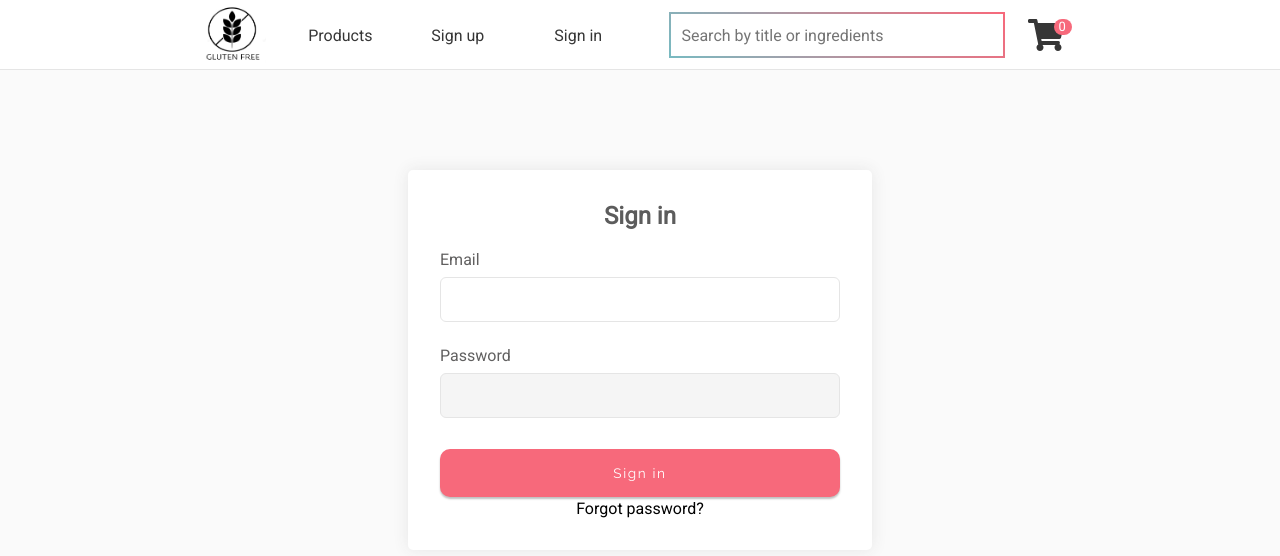
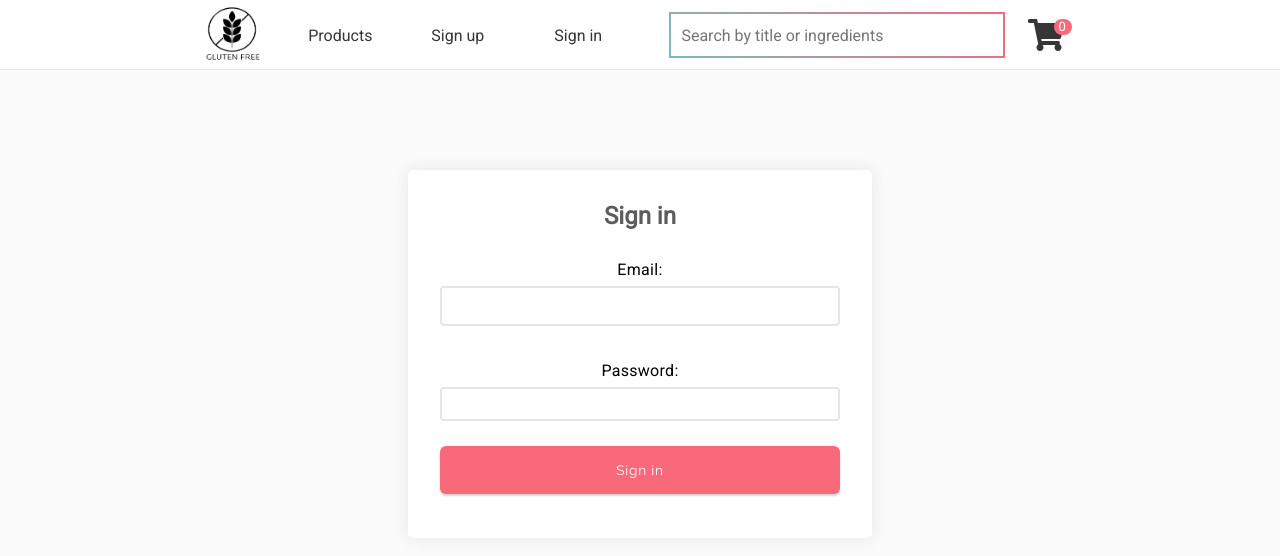
Before and after one commit to adOxey/gluggi_shop, a React (Create React App) app: page /sign-in in a window 1280 px wide. Shown: the top 556 px of the page. Built offline with nearby package versions, Linux system fonts and the light colour scheme; no server answers; the database is empty; a web font is replaced by a local one.

Commit message:
Improved Signin page, mainly error reporting to users

```diff
--- a/src/project/Main/AddProductForm/AddProductForm.js
+++ b/src/project/Main/AddProductForm/AddProductForm.js
@@ -43,12 +43,7 @@ const AddProductForm = () => {
     handleImageAsFile,
     success,
     handleUploadImage,
-  } = useForm(
-    initialState,
-    validation,
-    formReducer,
-    handleFirebaseUpload
-  );
+  } = useForm(initialState, validation, formReducer, handleFirebaseUpload);
 
   useEffect(() => {
     if (values.completed) {
@@ -144,7 +139,7 @@ const AddProductForm = () => {
             isTouched={values.isTouched.price}
           />
           <FormInput
-            label="Upload product file:"
+            label="Upload product image:"
             type="file"
             name="imageAsUrl"
             onBlur={handleBlur}
--- a/src/project/Main/SignIn/SignIn.js
+++ b/src/project/Main/SignIn/SignIn.js
@@ -1,23 +1,51 @@
-import React, { useState } from "react";
+import React, { useState, useEffect } from "react";
 import classes from "./SignIn.module.css";
 import { gluggiAuth } from "../../../firebase/firebase";
+import useForm from "../../../shared/hooks/useForm";
+import { formReducer } from "../../../reducers/formReducer";
+import { validation, firebaseAuthErrors } from "./validation";
 import { useHistory } from "react-router-dom";
+import { Button, Form, FormInput } from "../../../shared/components";
 
 const SignIn = () => {
-  const [email, setEmail] = useState("");
-  const [password, setPassword] = useState("");
   const history = useHistory();
 
-  const handleSignIn = async (e) => {
-    e.preventDefault();
+  const [authErrors, setAuthErrors] = useState({});
+  const authErrorMessage = firebaseAuthErrors(authErrors);
+
+  const initialState = {
+    email: "",
+    password: "",
+    errors: {},
+    isTouched: {
+      email: false,
+      password: false,
+    },
+    completed: false,
+  };
+
+  const { values, handleBlur, handleChange, handleSubmit } = useForm(
+    initialState,
+    validation,
+    formReducer
+  );
+
+  useEffect(() => {
+    if (values.completed) {
+      handleSignIn();
+    }
+  }, [values.completed]);
+
+  const handleSignIn = async () => {
     await gluggiAuth
-      .signInWithEmailAndPassword(email, password)
+      .signInWithEmailAndPassword(values.email, values.password)
       .then((res) => {
         history.push("/products");
         return res;
       })
       .catch((err) => {
         console.log("Err msg:", err);
+        setAuthErrors((prevState) => err);
       });
   };
 
@@ -25,27 +53,32 @@ const SignIn = () => {
     <div className={classes.wrapper}>
       <div className={classes.container}>
         <h2 className={classes.heading}>Sign in</h2>
-        <form className={classes.loginForm}>
-          <label className={classes.label}>Email</label>
-          <input
+        <Form onClick={handleSubmit}>
+          <FormInput
+            label="Email:"
             type="text"
-            value={email}
-            onChange={(e) => setEmail(e.target.value)}
-            autoFocus
-            required
+            name="email"
+            value={values.email}
+            onChange={handleChange}
+            onBlur={handleBlur}
+            error={values.errors.email}
+            isTouched={values.isTouched.email}
           />
-          <label className={classes.label}>Password</label>
-          <input
+          <FormInput
+            label="Password:"
             type="password"
-            value={password}
-            onChange={(e) => setPassword(e.target.value)}
-            required
+            name="password"
+            value={values.password}
+            onChange={handleChange}
+            onBlur={handleBlur}
+            error={values.errors.password}
+            isTouched={values.isTouched.password}
           />
-          <button className={classes.btn} onClick={handleSignIn}>
+          <Button handleClick={handleSubmit} size={{ width: "100%" }}>
             Sign in
-          </button>
-          <p>Forgot password?</p>
-        </form>
+          </Button>
+          <p style={{ color: "red", paddingTop: "10px" }}>{authErrorMessage}</p>
+        </Form>
       </div>
     </div>
   );
--- /dev/null
+++ b/src/project/Main/SignIn/validation.js
@@ -0,0 +1,34 @@
+export const validation = (values) => {
+  let errors = {};
+
+  if (!values.email) {
+    errors.email = "Email is required";
+  } else if (!values.email.includes("@")) {
+    errors.email = "Please enter valid email adress.";
+  }
+
+  if (!values.password) {
+    errors.password = "Password is required";
+  }
+
+  return errors;
+};
+
+export const firebaseAuthErrors = (authErrors) => {
+  let errorMessage = "";
+
+  if (authErrors.code === "auth/user-not-found") {
+    errorMessage =
+      "There is no user registered with that email address or password. Note that both fields are case-sensitive ";
+  } else if (authErrors.code === "auth/wrong-password") {
+    errorMessage =
+      "Entered password is invalid. Note that password field is case-sensitive.";
+  } else if (authErrors.code === "auth/invalid-email") {
+    errorMessage =
+      "Email address is invalid. Note that email field is case-sensitive.";
+  }
+
+  return errorMessage;
+};
+
+export default validation;
--- a/src/project/Main/SignUp/SignUp.js
+++ b/src/project/Main/SignUp/SignUp.js
@@ -30,6 +30,11 @@ const SignUp = (props) => {
   );
 
   useEffect(() => {
+    if (values.completed) {
+      handleSignup();
+    }
+  }, [values.completed]);
+
   const handleSignup = async () => {
     if (values.completed) {
       await gluggiAuth
@@ -42,9 +47,8 @@ const SignUp = (props) => {
           console.log(err);
         });
     }
+    console.log("Rerenderujem Signup");
   };
-    handleSignup();
-  }, [values.completed]);
 
   return (
     <div className={classes.container}>
--- a/src/reducers/formReducer.js
+++ b/src/reducers/formReducer.js
@@ -5,7 +5,7 @@ export const formReducer = (state, action) => {
         ...state,
         [action.name]: action.value,
       };
-    case "VALIDATE":
+    case "VALIDATE_ONBLUR":
       return {
         ...state,
         errors: action.payload,
@@ -14,17 +14,17 @@ export const formReducer = (state, action) => {
           [action.name]: true,
         },
       };
-    case "HANDLE_CHANGE_IMAGE":
+    case "HANDLE_IMAGE_AS_FILE":
       return {
         ...state,
         imageAsFile: action.payload,
       };
-    case "RETURNED_IMG_URL":
+    case "RETURN_IMG_URL":
       return {
         ...state,
         imageAsUrl: action.payload,
       };
-    case "ONSUBMIT_VALIDATE":
+    case "VALIDATE_ONSUBMIT":
       const keys = Object.keys(state.isTouched)
         .map((key) => {
           return key;
@@ -38,11 +38,13 @@ export const formReducer = (state, action) => {
         },
         errors: { ...action.payload },
       };
-    case "COMPLETE_FORM":
+    case "SUBMIT_FORM":
       return {
         ...state,
         completed: true,
       };
+    case "RESET_FORM":
+      return action.payload;
     default:
       return state;
   }
--- a/src/shared/components/FormInput/index.js
+++ b/src/shared/components/FormInput/index.js
@@ -44,8 +44,7 @@ const FormInput = ({
 FormInput.defaultProps = {
   type: "text",
   className: classes.Input,
-  locked: false,
-  focussed: false,
+  isTouched: false,
 };
 
 FormInput.propTypes = {
--- a/src/shared/hooks/useForm.js
+++ b/src/shared/hooks/useForm.js
@@ -1,11 +1,6 @@
 import React, { useState } from "react";
 
-const useForm = (
-  initialState,
-  validation,
-  reducer,
-  handleFirebaseUpload
-) => {
+const useForm = (initialState, validation, reducer, handleFirebaseUpload) => {
   const [values, dispatch] = React.useReducer(reducer, initialState);
   const [success, setSuccess] = useState({ submitted: false, message: "" });
 
@@ -21,7 +16,7 @@ const useForm = (
   const handleBlur = (e) => {
     const checkForErrors = validation(values);
     dispatch({
-      type: "VALIDATE",
+      type: "VALIDATE_ONBLUR",
       payload: checkForErrors,
       name: e.target.name,
     });
@@ -29,12 +24,12 @@ const useForm = (
 
   const getImageUrl = (imgUrl) => {
     console.log("getImageUrl", imgUrl);
-    dispatch({ type: "RETURNED_IMG_URL", payload: imgUrl });
+    dispatch({ type: "RETURN_IMG_URL", payload: imgUrl });
   };
 
   const handleImageAsFile = (e) => {
     const image = e.target.files[0];
-    dispatch({ type: "HANDLE_CHANGE_IMAGE", payload: image });
+    dispatch({ type: "HANDLE_IMAGE_AS_FILE", payload: image });
   };
 
   const handleUploadImage = async (e) => {
@@ -48,15 +43,18 @@ const useForm = (
     const noErrors = Object.keys(err).length === 0;
 
     if (noErrors) {
-      dispatch({ type: "COMPLETE_FORM" });
+      dispatch({ type: "SUBMIT_FORM" });
       setSuccess({
         ...success,
         submitted: true,
         message: "Submited Successfully",
       });
+      setTimeout(() => {
+        dispatch({ type: "RESET_FORM", payload: initialState });
+      }, 1500);
       window.scrollTo(0, 0);
     } else {
-      dispatch({ type: "ONSUBMIT_VALIDATE", payload: err });
+      dispatch({ type: "VALIDATE_ONSUBMIT", payload: err });
       setSuccess({
         ...success,
         submitted: false,
```
Lines whose indentation alone changed are shown as unchanged.
